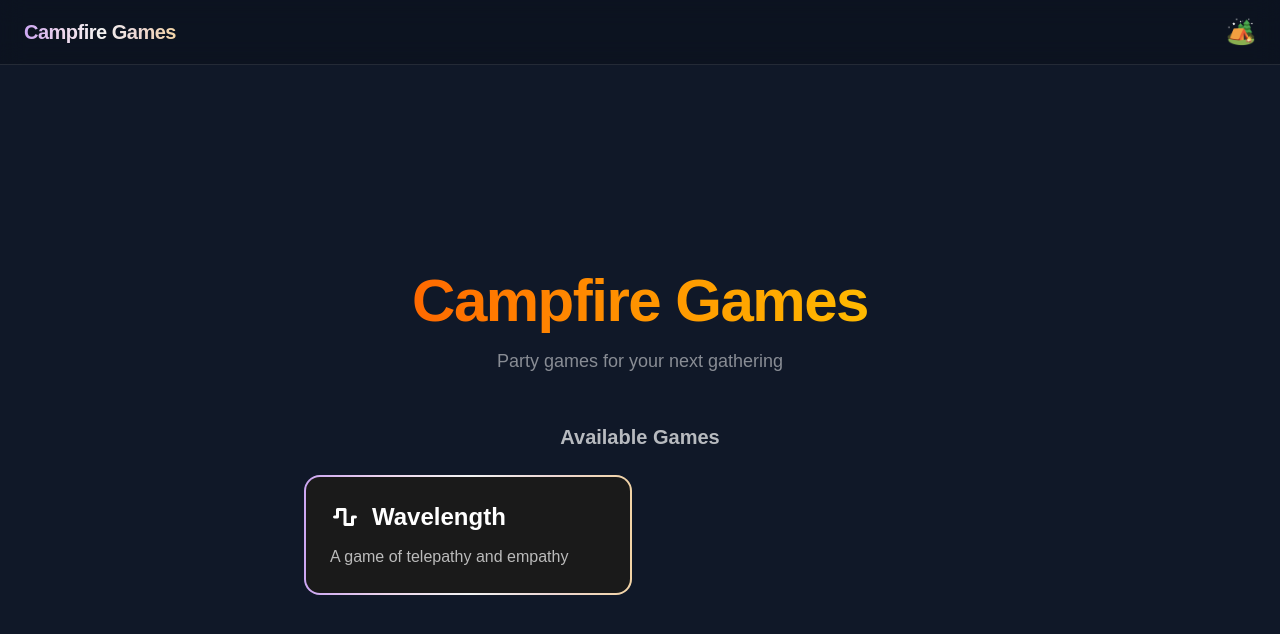
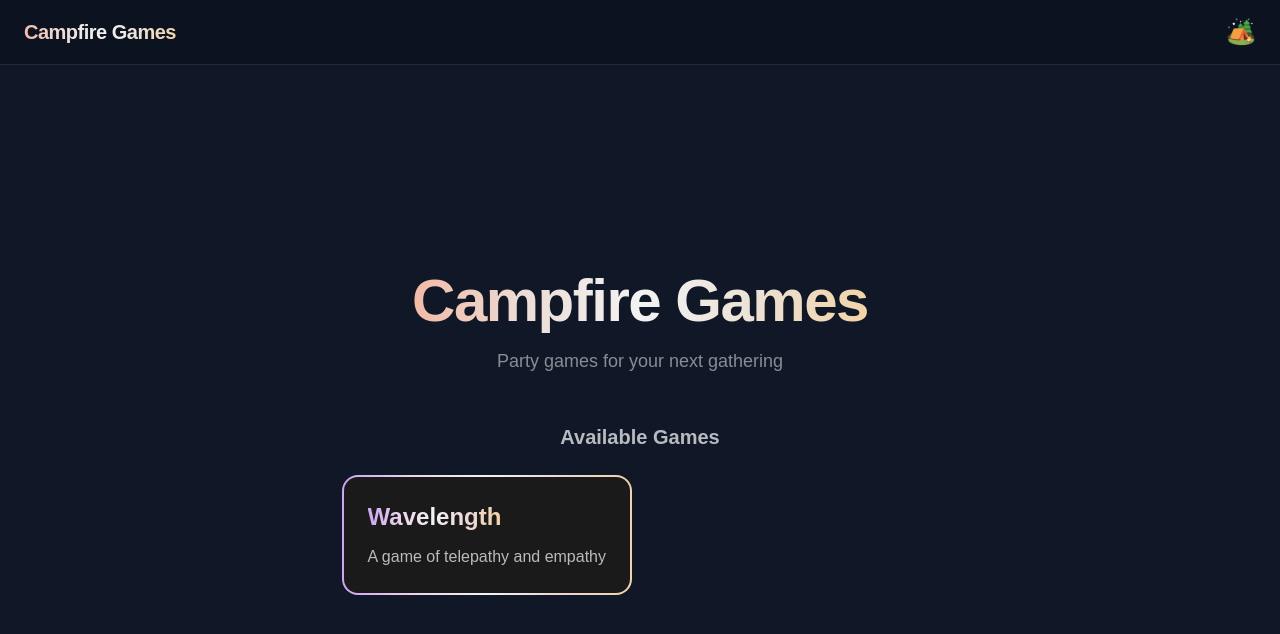
Before and after one commit to Skithy/campfire-games, a SvelteKit app: page / in a window 1280 px wide. Shown: the top 634 px of the page. Built offline with nearby package versions, Linux system fonts and the light colour scheme.

Commit message:
Update home screen

```diff
--- a/src/lib/components/Navbar.svelte
+++ b/src/lib/components/Navbar.svelte
@@ -1,6 +1,6 @@
 <script lang="ts">
   import { page } from "$app/stores"
-  import { GOLD, PURPLE } from "$lib/constants/wavelengthColors"
+  import { GOLD, ORANGE, PURPLE } from "$lib/constants/colors"
   import { Color } from "$lib/utils/colors"
 
   let isWavelength = $derived($page.url.pathname.includes("wavelength"))
@@ -55,7 +55,7 @@
       <a
         href="/wavelength?reset=true"
         class="text-xl font-bold tracking-tight transition-opacity hover:opacity-80"
-        style:background={Color.toGradient(PURPLE, GOLD)}
+        style:background={Color.toGradient(ORANGE, GOLD)}
         style:-webkit-background-clip="text"
         style:background-clip="text"
         style:color="transparent"
@@ -69,7 +69,7 @@
   <div class="relative" bind:this={menuRef}>
     <button
       onclick={toggleMenu}
-      class="text-2xl transition-transform duration-200 hover:scale-110 active:scale-95"
+      class="cursor-pointer text-2xl transition-transform duration-200 hover:scale-110 active:scale-95"
       aria-expanded={isMenuOpen}
       aria-haspopup="true"
       aria-label="Menu"
--- a/src/lib/components/wavelength/SplashScreen.svelte
+++ b/src/lib/components/wavelength/SplashScreen.svelte
@@ -1,7 +1,7 @@
 <script lang="ts">
   import { fade, scale } from "svelte/transition"
 
-  import { GOLD, PURPLE } from "$lib/constants/wavelengthColors"
+  import { GOLD, PURPLE } from "$lib/constants/colors"
   import { Color } from "$lib/utils/colors"
 
   let { onStart } = $props<{ onStart: () => void }>()
@@ -85,7 +85,7 @@
 
   <div class="flex w-full max-w-xs flex-col gap-3">
     <button
-      class="group relative overflow-hidden rounded-2xl p-0.5 transition-all hover:scale-[1.02] active:scale-[0.98]"
+      class="group relative cursor-pointer overflow-hidden rounded-2xl p-0.5 transition-all hover:scale-[1.02] active:scale-[0.98]"
       style:background={gradient}
       onclick={onStart}
     >
@@ -97,7 +97,7 @@
       </span>
     </button>
     <button
-      class="flex items-center justify-center gap-2 rounded-2xl border border-white/20 bg-white/10 px-8 py-4 text-lg font-semibold text-white/80 transition-all hover:bg-white/15 hover:text-white active:scale-[0.98]"
+      class="flex cursor-pointer items-center justify-center gap-2 rounded-2xl border border-white/20 bg-white/10 px-8 py-4 text-lg font-semibold text-white/80 transition-all hover:bg-white/15 hover:text-white active:scale-[0.98]"
       onclick={toggleInstructions}
     >
       <i class="fa-solid fa-circle-question text-base"></i>
@@ -172,7 +172,7 @@
 
         <div class="flex justify-end pt-2">
           <button
-            class="rounded-xl bg-white/10 px-6 py-3 font-semibold text-white transition-colors hover:bg-white/20"
+            class="cursor-pointer rounded-xl bg-white/10 px-6 py-3 font-semibold text-white transition-colors hover:bg-white/20"
             onclick={toggleInstructions}
           >
             Got it!
--- a/src/lib/components/wavelength/WavelengthDial.svelte
+++ b/src/lib/components/wavelength/WavelengthDial.svelte
@@ -150,6 +150,8 @@
     <div
       bind:this={dialEl}
       class="relative aspect-2/1 w-full max-w-xs touch-none select-none"
+      class:cursor-grab={!isDragging}
+      class:cursor-grabbing={isDragging}
       role="slider"
       tabindex="0"
       aria-valuemin={-10}
--- a/src/lib/constants/wavelengthColors.ts
+++ b/src/lib/constants/colors.ts
@@ -1,4 +1,4 @@
-// Phase colors for Wavelength game
+// App color constants
 
 import { Color } from "$lib/utils/colors"
 
@@ -6,3 +6,4 @@ export const PURPLE = Color.rgb(140, 100, 180)
 export const GOLD = Color.rgb(180, 140, 80)
 export const GREEN = Color.rgb(80, 160, 120)
 export const RED = Color.rgb(180, 100, 100)
+export const ORANGE = Color.rgb(255, 127, 80)
--- a/src/routes/+page.svelte
+++ b/src/routes/+page.svelte
@@ -1,7 +1,7 @@
 <script lang="ts">
   import { fade } from "svelte/transition"
 
-  import { GOLD, PURPLE } from "$lib/constants/wavelengthColors"
+  import { GOLD, ORANGE, PURPLE } from "$lib/constants/colors"
   import { Color } from "$lib/utils/colors"
 
   const games = [
@@ -10,7 +10,6 @@
       description: "A game of telepathy and empathy",
       url: "/wavelength",
       gradient: Color.toGradient(PURPLE, GOLD),
-      icon: "fa-solid fa-wave-square",
     },
   ]
 </script>
@@ -24,7 +23,7 @@
   <div class="space-y-3 text-center">
     <h1 class="pb-1 text-5xl font-black tracking-tight sm:text-6xl">
       <span
-        class="bg-gradient-to-r from-orange-500 to-amber-400"
+        style:background={Color.toGradient(ORANGE, GOLD)}
         style:-webkit-background-clip="text"
         style:background-clip="text"
         style:color="transparent"
@@ -37,8 +36,9 @@
 
   <div class="w-full max-w-2xl space-y-6">
     <h2 class="text-center text-xl font-semibold text-white/70">Available Games</h2>
+    <div class="flex justify-center">
       <div class="grid gap-4 sm:grid-cols-2">
-      {#each games as game}
+        {#each games as game (game.name)}
           <a
             href={game.url}
             class="group relative overflow-hidden rounded-2xl p-0.5 transition-all hover:scale-[1.02] active:scale-[0.98]"
@@ -47,13 +47,17 @@
             <div
               class="flex flex-col gap-3 rounded-[14px] bg-[#1a1a1a] p-6 transition-colors group-hover:bg-transparent"
             >
-            <div class="flex items-center gap-3">
-              <i class="{game.icon} text-2xl text-white transition-colors group-hover:text-black"
-              ></i>
-              <h3 class="text-2xl font-bold text-white transition-colors group-hover:text-black">
+              <h3 class="text-2xl font-bold">
+                <span
+                  class="transition-colors group-hover:!text-black"
+                  style:background={game.gradient}
+                  style:-webkit-background-clip="text"
+                  style:background-clip="text"
+                  style:color="transparent"
+                >
                   {game.name}
+                </span>
               </h3>
-            </div>
               <p class="text-white/70 transition-colors group-hover:text-black/80">
                 {game.description}
               </p>
@@ -63,3 +67,4 @@
       </div>
     </div>
   </div>
+</div>
--- a/src/routes/wavelength/+page.svelte
+++ b/src/routes/wavelength/+page.svelte
@@ -10,7 +10,7 @@
   import PsychicPhase from "$lib/components/wavelength/PsychicPhase.svelte"
   import RevealPhase from "$lib/components/wavelength/RevealPhase.svelte"
   import SplashScreen from "$lib/components/wavelength/SplashScreen.svelte"
-  import { GOLD, GREEN, PURPLE, RED } from "$lib/constants/wavelengthColors"
+  import { GOLD, GREEN, PURPLE, RED } from "$lib/constants/colors"
   import { type Prompt, wavelengthPrompts } from "$lib/data/wavelengthPrompts"
   import { Color, sliderToDisplayValue } from "$lib/utils/colors"
 
```
Lines whose indentation alone changed are shown as unchanged.
